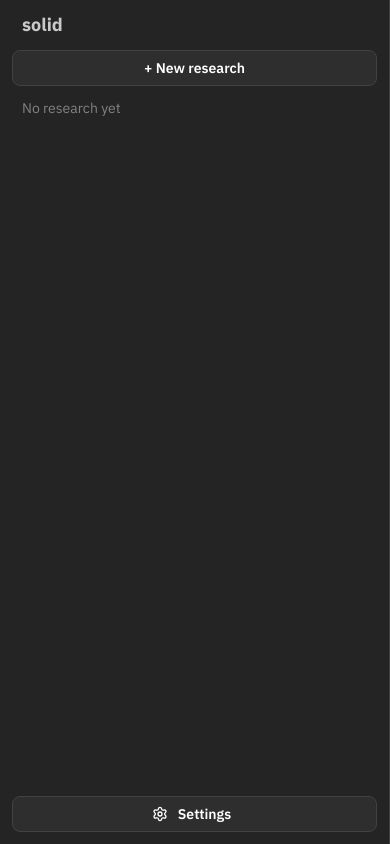
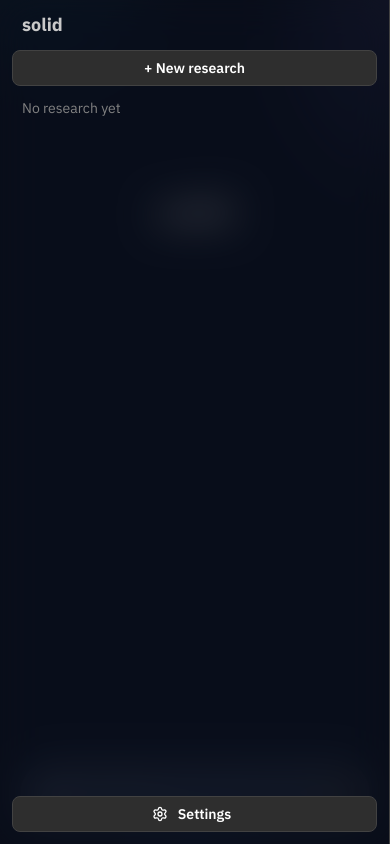
Before and after one commit to LuizEduPP/solid, a React (Vite) app: page / in a window 390 px wide. Built offline with nearby package versions, Linux system fonts and the light colour scheme.

Commit message:
Refactor App component to enhance sticky behavior and chat input styling. Introduce new CSS classes for solidness panel and chat input animations, improving visual feedback during active states. Update layout structure for better responsiveness and user experience.

```diff
--- a/src/client/App.tsx
+++ b/src/client/App.tsx
@@ -348,7 +348,7 @@ export default function App() {
       padding={0}
       styles={{ main: { display: "flex", flexDirection: "column", height: "100dvh" } }}
     >
-      <AppShell.Navbar p="sm" withBorder style={{ display: "flex", flexDirection: "column" }}>
+      <AppShell.Navbar p="sm" withBorder className="glass-navbar" style={{ display: "flex", flexDirection: "column" }}>
         <Title order={4} px="xs" mb="sm">
           solid
         </Title>
@@ -482,17 +482,14 @@ export default function App() {
                 <Stack gap="lg">
                   {showSolidness ? (
                     <Box
+                      className={scrollPinned ? "glass-sticky" : undefined}
                       style={{
                         position: "sticky",
                         top: 0,
                         zIndex: 20,
-                        background: "var(--mantine-color-body)",
                         ...(scrollPinned
-                          ? {
-                              borderBottom: "1px solid var(--mantine-color-dark-4)",
-                              boxShadow: "0 6px 16px rgba(0, 0, 0, 0.28)",
-                            }
-                          : {}),
+                          ? {}
+                          : { background: "transparent" }),
                       }}
                     >
                       <SolidnessPanel
@@ -511,7 +508,7 @@ export default function App() {
                   ) : null}
 
                   {activeSession?.objective ? (
-                    <Paper p="md" radius="md" bg="dark.6">
+                    <Paper p="md" radius="md" className="glass-panel-subtle">
                       <Text>{activeSession.objective}</Text>
                     </Paper>
                   ) : null}
@@ -530,7 +527,7 @@ export default function App() {
                   ) : null}
 
                   {parsed.report ? (
-                    <Paper p="md" radius="md" withBorder>
+                    <Paper p="md" radius="md" className="glass-panel">
                       <Text size="sm" fw={600} mb="sm">
                         {t("answer")}
                       </Text>
@@ -565,10 +562,11 @@ export default function App() {
                   color="dark.5"
                   radius="xl"
                   size="lg"
+                  className="glass-scroll-btn"
                   aria-label={t("scrollToBottom")}
                   title={t("scrollToBottom")}
                   onClick={resumeAutoScroll}
-                  style={{ pointerEvents: "auto", boxShadow: "0 4px 14px rgba(0, 0, 0, 0.35)" }}
+                  style={{ pointerEvents: "auto" }}
                 >
                   <ArrowDown size={18} />
                 </ActionIcon>
@@ -605,12 +603,16 @@ export default function App() {
                 ) : null}
               </Group>
             ) : null}
+            <Box
+              className={`chat-input-rgb-wrap${isActiveRunning ? " chat-input-rgb-wrap--active" : ""}`}
+            >
               <Paper
                 component="form"
                 onSubmit={handleSubmit}
                 radius="xl"
                 p="xs"
-              withBorder
+                withBorder={false}
+                className="glass-panel chat-input-form"
                 style={{ display: "flex", alignItems: "flex-end", gap: "0.35rem" }}
               >
               <ActionIcon
@@ -671,6 +673,7 @@ export default function App() {
                 </ActionIcon>
               )}
               </Paper>
+            </Box>
         </ChatColumn>
       </AppShell.Main>
     </AppShell>
--- a/src/client/IterationCard.tsx
+++ b/src/client/IterationCard.tsx
@@ -66,7 +66,7 @@ export default function IterationCard({ iteration }: IterationCardProps) {
   const pages = mergedPageUrls(iteration.readUrls ?? [], iteration.sources ?? []);
 
   return (
-    <Paper p="md" radius="md" withBorder>
+    <Paper p="md" radius="md" className="glass-panel">
       <Group justify="space-between" mb="sm">
         <Text size="sm" fw={600}>
           {t("step")} {iteration.number}
--- a/src/client/SolidnessPanel.tsx
+++ b/src/client/SolidnessPanel.tsx
@@ -259,7 +259,7 @@ export default function SolidnessPanel({
 
   if (compact && !expanded) {
     return (
-      <Paper p="xs" radius="md" withBorder bg="dark.7" w="100%">
+      <Paper p="xs" radius="md" withBorder={false} className="glass-panel" w="100%">
         <Group justify="space-between" wrap="nowrap" gap="xs">
           <Group gap="sm" wrap="nowrap" flex={1} miw={0}>
             <Box style={{ flexShrink: 0, lineHeight: 0 }}>{ring(52, 5, false)}</Box>
@@ -284,8 +284,8 @@ export default function SolidnessPanel({
     <Paper
       p={compact ? "sm" : "md"}
       radius="md"
-      withBorder
-      bg="dark.7"
+      withBorder={false}
+      className="glass-panel"
       w="100%"
       style={
         compact && expanded
--- a/src/client/index.css
+++ b/src/client/index.css
@@ -8,6 +8,93 @@ body,
 
 body {
   margin: 0;
+  background:
+    radial-gradient(ellipse 90% 60% at 10% -20%, rgba(34, 211, 238, 0.14), transparent 55%),
+    radial-gradient(ellipse 70% 50% at 100% 0%, rgba(167, 139, 250, 0.12), transparent 50%),
+    radial-gradient(ellipse 60% 40% at 50% 110%, rgba(59, 130, 246, 0.08), transparent 45%),
+    #0a0e1a;
+}
+
+/* ── Liquid glass surfaces ── */
+.glass-panel {
+  background: rgba(255, 255, 255, 0.045) !important;
+  backdrop-filter: blur(20px) saturate(1.5);
+  -webkit-backdrop-filter: blur(20px) saturate(1.5);
+  border: 1px solid rgba(255, 255, 255, 0.1) !important;
+  box-shadow:
+    0 8px 32px rgba(0, 0, 0, 0.28),
+    inset 0 1px 0 rgba(255, 255, 255, 0.07);
+}
+
+.glass-panel-subtle {
+  background: rgba(255, 255, 255, 0.03) !important;
+  backdrop-filter: blur(14px) saturate(1.35);
+  -webkit-backdrop-filter: blur(14px) saturate(1.35);
+  border: 1px solid rgba(255, 255, 255, 0.07) !important;
+  box-shadow: inset 0 1px 0 rgba(255, 255, 255, 0.05);
+}
+
+.glass-sticky {
+  background: rgba(10, 14, 26, 0.72) !important;
+  backdrop-filter: blur(18px) saturate(1.4);
+  -webkit-backdrop-filter: blur(18px) saturate(1.4);
+  border-bottom: 1px solid rgba(255, 255, 255, 0.08);
+  box-shadow: 0 8px 24px rgba(0, 0, 0, 0.22);
+}
+
+.glass-navbar {
+  background: rgba(10, 14, 26, 0.65) !important;
+  backdrop-filter: blur(20px) saturate(1.4);
+  -webkit-backdrop-filter: blur(20px) saturate(1.4);
+}
+
+/* ── Chat input + RGB loading border ── */
+.chat-input-rgb-wrap {
+  position: relative;
+  border-radius: 9999px;
+  padding: 1px;
+  background: rgba(255, 255, 255, 0.08);
+  transition: background 0.25s ease;
+}
+
+.chat-input-rgb-wrap--active {
+  padding: 2px;
+  background: linear-gradient(
+    90deg,
+    #ff3366,
+    #ff9933,
+    #ffe600,
+    #33ff99,
+    #33ccff,
+    #9966ff,
+    #ff3366
+  );
+  background-size: 400% 100%;
+  animation: rgb-border-flow 3s linear infinite;
+  box-shadow:
+    0 0 20px rgba(51, 204, 255, 0.15),
+    0 0 40px rgba(167, 139, 250, 0.08);
+}
+
+.chat-input-form {
+  border: none !important;
+  box-shadow: inset 0 1px 0 rgba(255, 255, 255, 0.08) !important;
+}
+
+@keyframes rgb-border-flow {
+  0% {
+    background-position: 0% 50%;
+  }
+  100% {
+    background-position: 400% 50%;
+  }
+}
+
+.glass-scroll-btn {
+  backdrop-filter: blur(12px);
+  -webkit-backdrop-filter: blur(12px);
+  border: 1px solid rgba(255, 255, 255, 0.12) !important;
+  box-shadow: 0 4px 16px rgba(0, 0, 0, 0.35);
 }
 
 .markdown-body {
```
Lines whose indentation alone changed are shown as unchanged.
